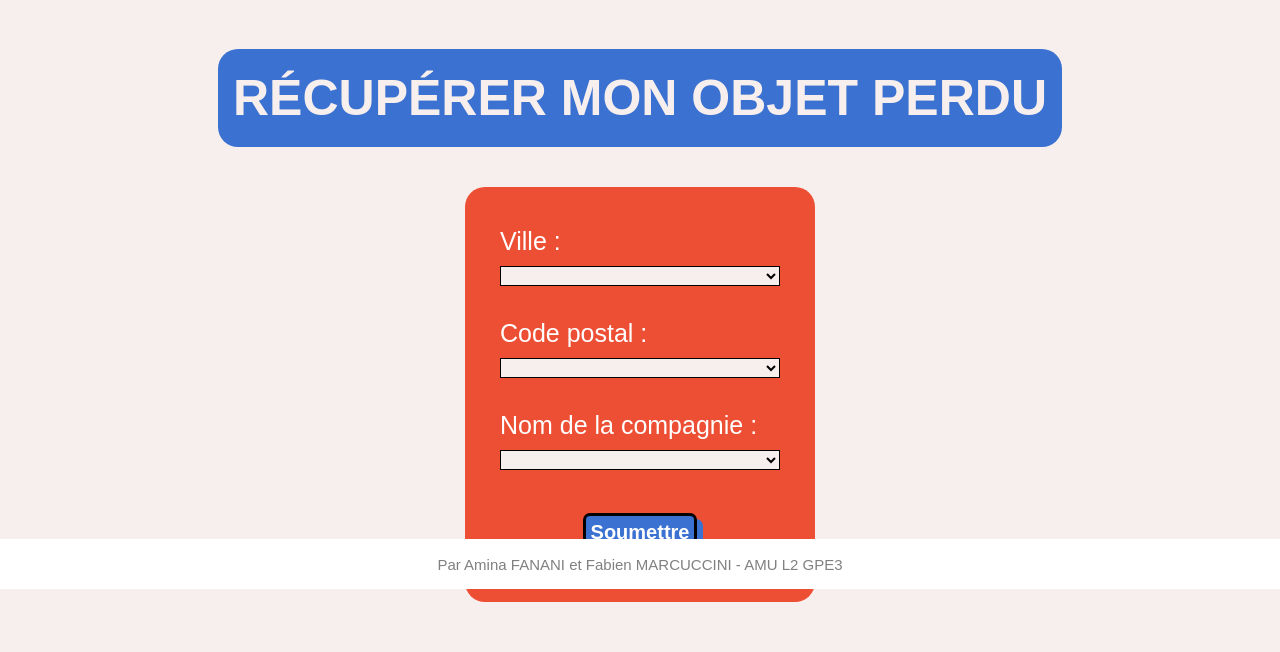
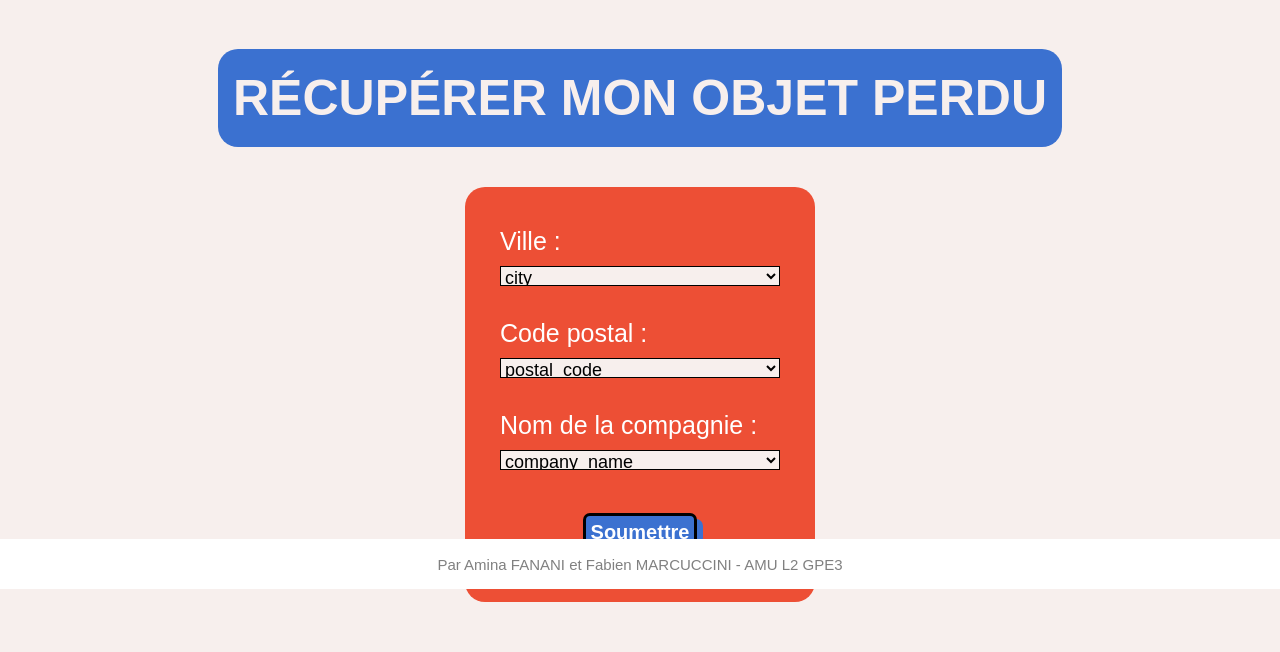
Before and after one commit to fabien-mrccc/univ-s4-web-project-transport_objet_perdu, a Flask app: template templates/recuperer_objet_perdu.html in a window 1280 px wide. Shown: the part 211-863 px from the top of the page. Run offline with Flask 3, Linux system fonts and the light colour scheme; the template is opened without the code that fills it: most values are stand-ins (such as "Sample title", 1, 10 or a date in 2020); lists and menus that the app fills with data are empty.

Commit message:
fix def recover_lost_object_get(): add <option> generation without testing

```diff
--- a/app.py
+++ b/app.py
@@ -16,7 +16,10 @@
 
 @app.get('/recuperer-objet-perdu')
 def recover_lost_object_get():
-    return render_template('recuperer_objet_perdu.html')
+    cities = model.db_fetch("SELECT Nom, CodePostal FROM Ville;")
+    companies_names = model.db_fetch("SELECT cdt.Nom FROM CompagnieDeTransport cdt JOIN InformationsDeContact ic ON cdt.Email = ic.CompagnieDeTransport_Email JOIN Ville v ON ic.Ville_ID = v.ID WHERE v.Nom = 'NomDeLaVille' AND v.CodePostal = 'CodePostalDeLaVille';")
+
+    return render_template('recuperer_objet_perdu.html', cities = cities['Nom'], postal_codes = cities['CodePostal'], companies_names = companies_names['cdt.Nom'])
 
 @app.get('/ma-compagnie-de-transport')
 def my_transport_company_get():
--- a/templates/recuperer_objet_perdu.html
+++ b/templates/recuperer_objet_perdu.html
@@ -6,16 +6,25 @@
         </div>
         <div class="basic-form">
             <form action="/recuperer-objet-perdu" method="post">
-                <label for="city">Ville :</label><br>
+                <label for="cities">Ville :</label><br>
                 <select name="cities" id="cities" required>
+                {% for city in cities %}
+                    <option value=city>city</option>
+                {% endfor %}
                 </select><br><br>
 
-                <label for="postal_code">Code postal :</label><br>
-                <select name="postal_code" id="postal_code" required>
+                <label for="postal_codes">Code postal :</label><br>
+                <select name="postal_codes" id="postal_codes" required>
+                {% for postal_code in postal_codes %}
+                    <option value=postal_code>postal_code</option>
+                {% endfor %}
                 </select><br><br>
 
-                <label for="company_name">Nom de la compagnie :</label><br>
-                <select name="company_name" id="company_name" required>
+                <label for="companies_names">Nom de la compagnie :</label><br>
+                <select name="companies_names" id="companies_names" required>
+                {% for company_name in companies_names %}
+                    <option value=company_name>company_name</option>
+                {% endfor %}
                 </select><br><br>
 
                 <div class="button-container">
```
